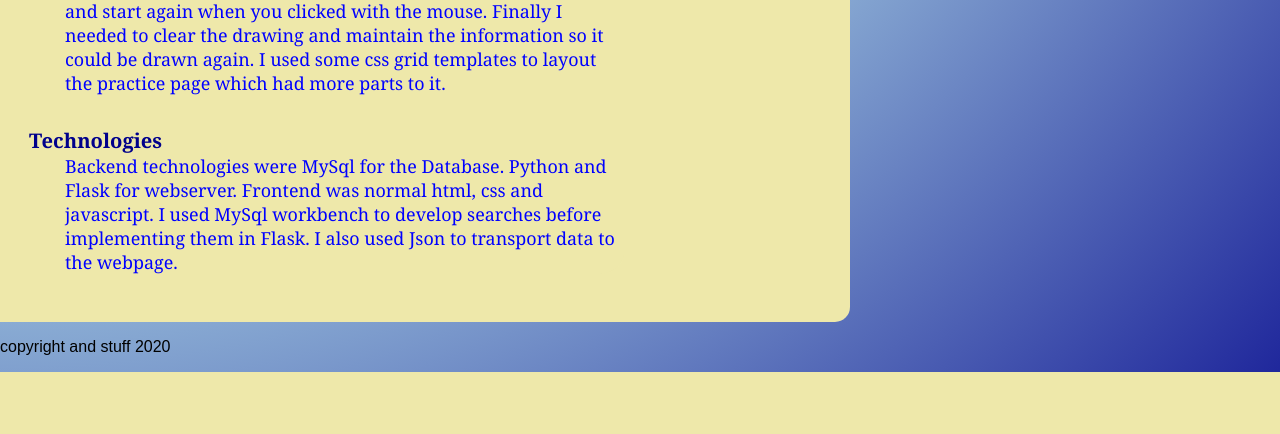
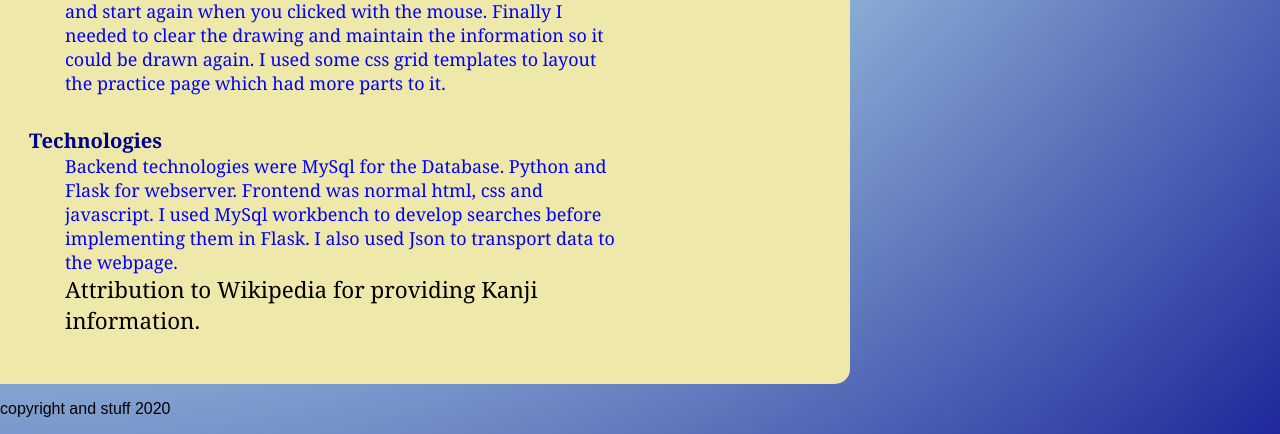
Before and after one commit to LeoKnox/kanji_app, a Flask app: page /about in a window 1280 px wide. Shown: the part 858-1292 px from the top of the page. Before the commit the page ends 1230 px from the top, so only its background shows below. Run offline with Flask 2, Linux system fonts and the light colour scheme.

Commit message:
Add files via upload

```diff
--- a/application/templates/about.html
+++ b/application/templates/about.html
@@ -38,6 +38,9 @@
                 html, css and javascript. I used MySql workbench to develop searches before implementing them in Flask.
                 I also used Json to transport data to the webpage.
             </dd>
+            <dd>
+                Attribution to Wikipedia for providing Kanji information.
+            </dd>
         </dl>
         </div>
 {% endblock %}
```
